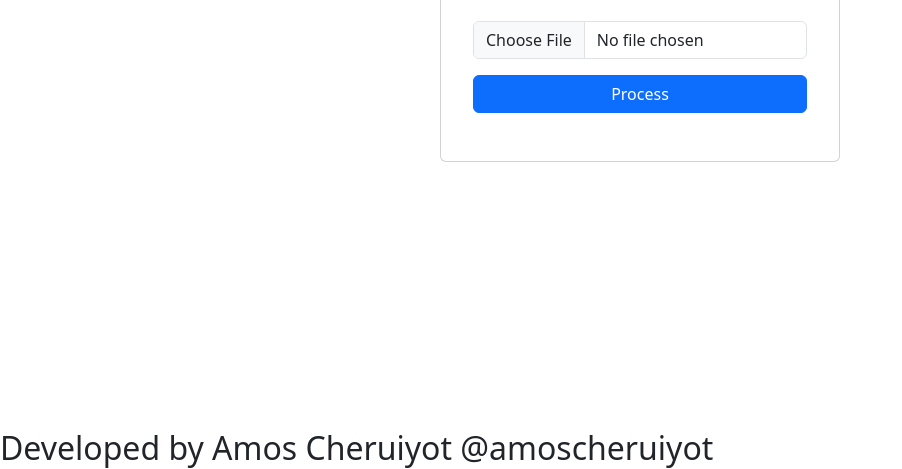
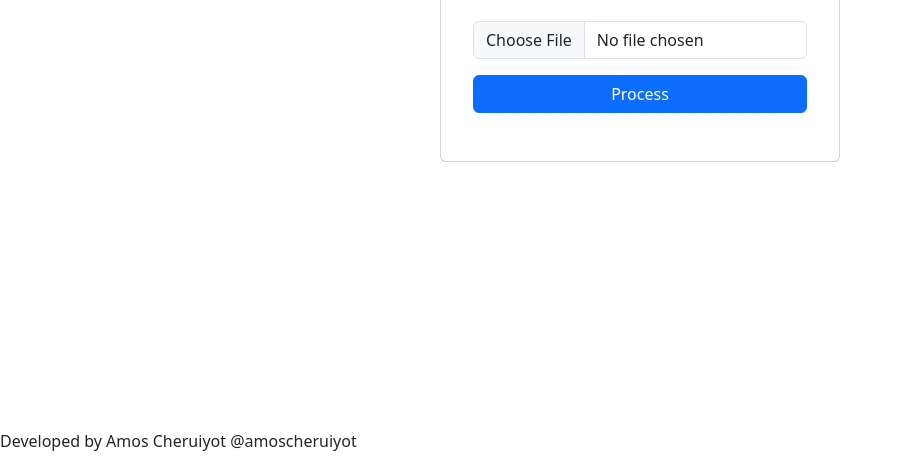
Before and after one commit to rancoor/m-pesa-extractor, a website: page public/index.html in a window 1280 px wide. Shown: the part 371-840 px from the top of the page, without its empty margins (0-902 px from the left). Drawn offline with nearby package versions, Linux system fonts and the light colour scheme.

Commit message:
Improvement

```diff
--- a/public/index.html
+++ b/public/index.html
@@ -95,6 +95,6 @@
       }
     });
   </script>
-  <h2>Developed by Amos Cheruiyot @amoscheruiyot</h2>
+  <caption>Developed by Amos Cheruiyot @amoscheruiyot</caption>
 </body>
 </html>
```
